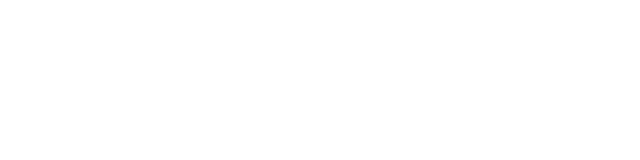
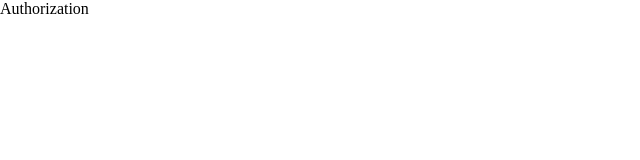
Before and after one commit to OstPerino/tic-tac-toe-client, a Vue app: page /auth in a window 1280 px wide. Shown: the top 160 px of the page, without its empty margins (0-640 px from the left). Built offline with nearby package versions, Linux system fonts and the light colour scheme.

Commit message:
Добавил модули для роутера

```diff
--- /dev/null
+++ b/src/router/authorizationModule.ts
@@ -0,0 +1,15 @@
+import AuthorizationPage from "@/views/PublicPages/AuthorizationPage.vue";
+import RegistrationPage from "@/views/PublicPages/RegistrationPage.vue";
+
+export default [
+    {
+        name: "Authorization",
+        component: AuthorizationPage,
+        path: "/auth",
+    },
+    {
+        name: "Registration",
+        component: RegistrationPage,
+        path: "/registration"
+    }
+]
--- a/src/router/index.ts
+++ b/src/router/index.ts
@@ -1,12 +1,10 @@
 import { createRouter, createWebHistory, RouteRecordRaw } from "vue-router";
-import AuthorizationPage from "@/views/PublicPages/AuthorizationPage.vue";
+
+import authorizationModule from "@/router/authorizationModule";
 
 const routes: Array<RouteRecordRaw> = [
-  {
-    name: "Authorization",
-    component: AuthorizationPage,
-    path: "/auth",
-  }
+    ...authorizationModule,
+  // { path: "*", redirect: { path: "/auth" } }
 ];
 
 const router = createRouter({
--- a/src/views/PublicPages/AuthorizationPage.vue
+++ b/src/views/PublicPages/AuthorizationPage.vue
@@ -1,6 +1,6 @@
 <template>
   <div class="authorization-page">
-<!--    <CustomInput v-model.model-value="login"/>-->
+    Authorization
   </div>
 </template>
 
--- a/src/views/PublicPages/RegistrationPage.vue
+++ b/src/views/PublicPages/RegistrationPage.vue
@@ -1,5 +1,7 @@
 <template>
-  <div class="registration-page"></div>
+  <div class="registration-page">
+    Registration
+  </div>
 </template>
 
 <script>
```
